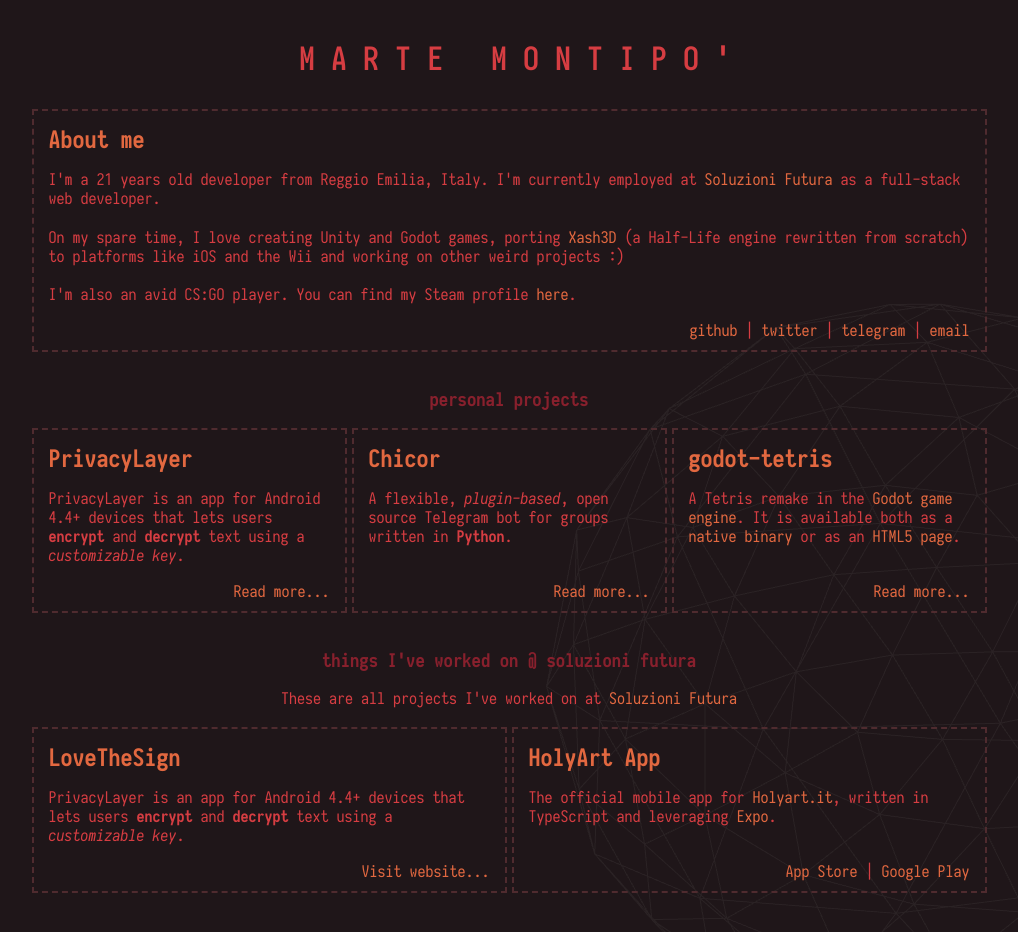
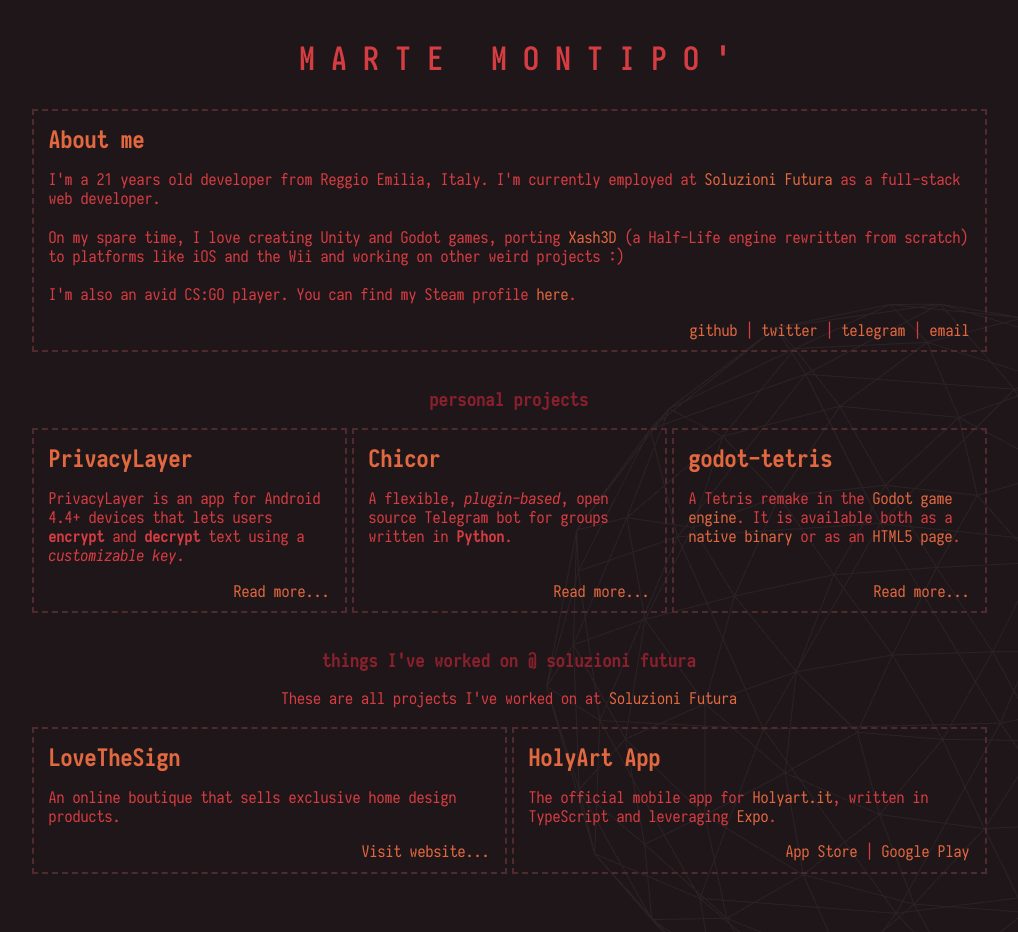
Before and after one commit to Ichicoro/next-martedev, a Next.js app: page / in a window 1280 px wide. Shown: the top 932 px of the page, without its empty margins (131-1149 px from the left). Built offline with nearby package versions, Linux system fonts and the light colour scheme.

Commit message:
Remove vercel comments and add LTS text

```diff
--- a/pages/index.tsx
+++ b/pages/index.tsx
@@ -91,7 +91,7 @@ export default function Index() {
                 link: "https://lovethesign.it",
                 linkText: "Visit website...",
                 contents: <>
-                  PrivacyLayer is an app for Android 4.4+ devices that lets users <b>encrypt</b> and <b>decrypt</b> text using a <i>customizable key</i>.
+                  An online boutique that sells exclusive home design products.
                 </>
               },
               {
```
Also changed, not shown: vercel.json (added), 1 other file (tests, documents, lock files or other folders).
